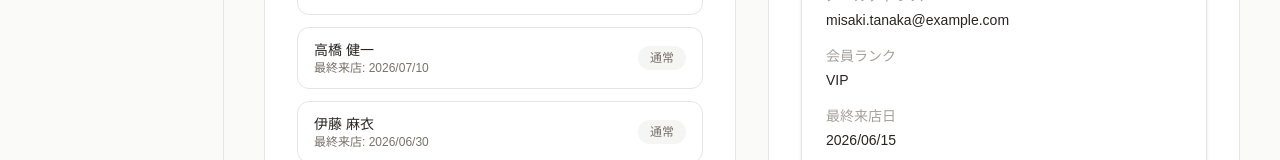
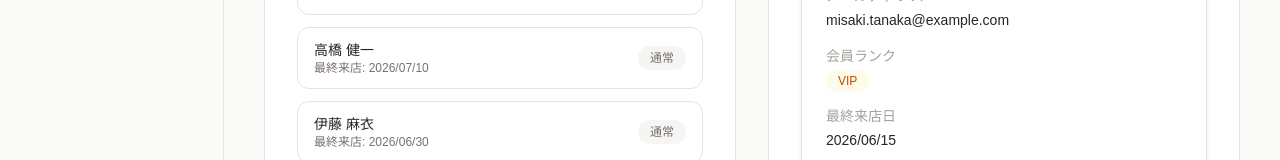
Before and after one commit to designhn924-web/hanna-ai-dashboard, a Next.js app: page /customer in a window 1280 px wide. Shown: the part 485-645 px from the top of the page. Built offline with nearby package versions, Linux system fonts and the light colour scheme.

Commit message:
improve customer detail with card and badge

```diff
--- a/features/customer/components/CustomerDetail.tsx
+++ b/features/customer/components/CustomerDetail.tsx
@@ -1,3 +1,4 @@
+import Badge from "@/components/ui/Badge";
 import Card from "@/components/ui/Card";
 import type { Customer } from "../types/customer";
 
@@ -49,9 +50,11 @@ export default function CustomerDetail({ customer }: CustomerDetailProps) {
 
     <div>
       <dt className="text-stone-400">会員ランク</dt>
-      <dd className="mt-1 text-stone-800">
-        {customer.rank}
-      </dd>
+      <dd className="mt-1">
+  <Badge tone="accent">
+    {customer.rank}
+  </Badge>
+</dd>
     </div>
 
     <div>
```
